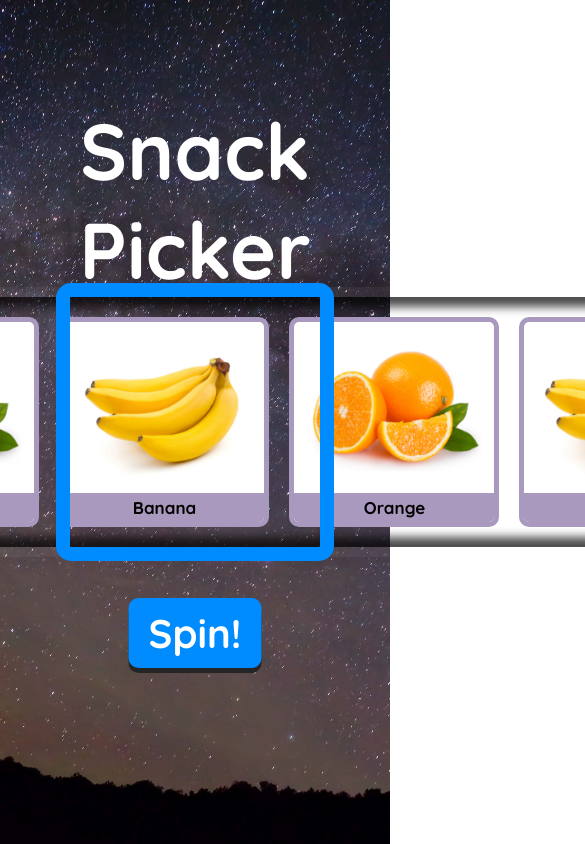
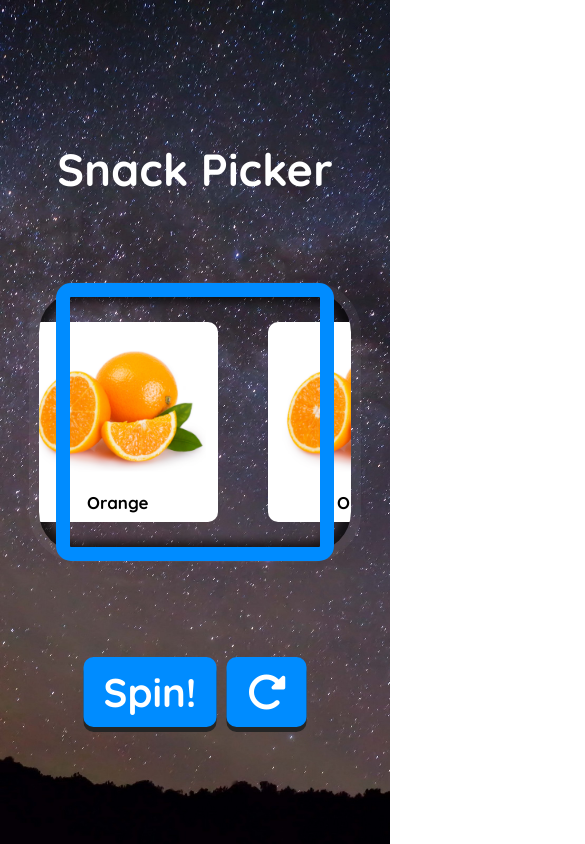
Before and after one commit to javier-pignataro/snack-picker, a plain HTML site: page index.html in a window 390 px wide. Both pictures are taken after a click on the button "Spin!". Shown: the top 844 px of the page, 585 px wide, since content can reach past the window. Drawn offline with Linux system fonts and the light colour scheme.

Commit message:
Reset button and functionality; Responsive design implement v0.5

```diff
--- a/index.html
+++ b/index.html
@@ -1,6 +1,5 @@
 <!DOCTYPE html>
 <html lang="en">
-
       <head>
             <title>SIMULACION.</title>
             <meta charset="utf-8">
@@ -9,20 +8,17 @@
             <link rel="preconnect" href="https://fonts.googleapis.com">
             <link rel="preconnect" href="https://fonts.gstatic.com" crossorigin>
             <link href="https://fonts.googleapis.com/css2?family=Quicksand:wght@300;400;500;600;700&display=swap" rel="stylesheet">
+            <link rel="stylesheet" href="https://cdnjs.cloudflare.com/ajax/libs/font-awesome/6.2.0/css/all.min.css" integrity="sha512-xh6O/CkQoPOWDdYTDqeRdPCVd1SpvCA9XXcUnZS2FmJNp1coAFzvtCN9BmamE+4aHK8yyUHUSCcJHgXloTyT2A==" crossorigin="anonymous" referrerpolicy="no-referrer"/>
+      </head>
 
-</head>
       <body>
-
             <!-- FONDO BACKGROUND -->
             <div class="background-image">
-
                   <div class="contenido">
-
-            <div id="offset-viewer"></div>
+                        <!-- <div id="offset-viewer"></div> -->
                         <div class="tag-selector">Snack Picker</div>
-            <div class="selector"></div>
-            <div class="aura">
-
+                        <div id="selector-box" class="selector"></div>
+                        <div id="aura-box" class="aura">
                               <div class="wrapper">
                                     <!-- CHUNKS (panel de cartas deslizante)-->
                                     <div class="chunks" id="chunkys">
@@ -30,12 +26,15 @@
                                           <div class="chunk banana" id="banana">
                                                 <div class="tag">Banana</div>
                                           </div>
+
                                           <div class="chunk chocolate" id="chocolate">
                                                 <div class="tag">Wonka Chocolate</div>
                                           </div>
+
                                           <div class="chunk apple" id="apple">
                                                 <div class="tag">Apple</div>
                                           </div>
+
                                           <div class="chunk orange" id="orange">
                                                 <div class="tag">Orange</div>
                                           </div>
@@ -44,17 +43,15 @@
                                     <!-- CHUNS end -->
                               </div>
                               <!-- wrapper chunks end -->
-
                         </div>
                         <!-- AURA end -->
 
                         <div class="cont-boton">
                               <button id="boton" class="boton">Spin!</button>
+                              <button id="boton-reset" class="boton boton-resetear"><i class="fa-solid fa-rotate-right"></i></button>
                         </div>
 
                   </div>
-
-
             </div>
 
             <script src="script.js" charset="utf-8"></script>
--- a/script.js
+++ b/script.js
@@ -1,6 +1,12 @@
+window.onload = initialice;
+
+
+function initialice()
+{
       var boton = document.getElementById('boton');
+      var botonReset = document.getElementById('boton-reset');
       var chunks = document.getElementById('chunkys');
-var offsetViewer = document.getElementById('offset-viewer');
+      // var offsetViewer = document.getElementById('offset-viewer');
       var xPosAncla;
       var xPosRefresh;
       var chunkList = document.getElementsByClassName('chunk');
@@ -27,10 +33,15 @@ apple = 30%
          chocolate = 10%
          */
       var randomChildSelected;
+      // The amount of pixel i need to move starting at the begining of the aura-box until the start of the selector-box
+      let offsSelector = ( window.innerWidth / 2 ) - (  document.getElementById( "selector-box" ).clientWidth / 2 ) - ( window.innerWidth - document.getElementById( "aura-box" ).clientWidth ) / 2;
 
-chunks.addEventListener('mousedown', mouseDown);
-document.addEventListener('mousedown', mouseDown);
+      // chunks.addEventListener('mousedown', mouseDown);
+      // document.addEventListener('mousedown', mouseDown);
       boton.addEventListener('mouseup', spin);
+      botonReset.addEventListener('mouseup', reset);
+
+      let chunksToLeftGlobal = 0;
 
       /* Load function at begining */
       clonacion();
@@ -39,20 +50,21 @@ clonacion();
       /* FUNCTIONS SECTION */
       function spin(){
             chunks.classList.add('shifting');
-    chunks.style.left = "-20217px"
+            chunksToLeftGlobal -= 90 * 225; // ( number of chunks to scroll ) * ( pixel per chunk )
+            // chunksToLeftGlobal -= 80 * 225; // ( number of chunks to scroll ) * ( pixel per chunk )
+            chunks.style.left = `${ chunksToLeftGlobal }px`
       }
 
       function clonacion(){
             chunks.classList.remove('shifting');
-    chunks.style.left = "900px";
             while(chunks.lastChild){
                   chunks.removeChild(chunks.lastChild);
             }
-    chunks.style.width = "24000px";
+
+            chunksToLeftGlobal += offsSelector + 25 + ( 250 * 10 );
+            chunks.style.left = `${ chunksToLeftGlobal }px`;
+
             for(let i = 0; i < 100; i++){
-        /*
-        chunks.appendChild(humanos[0].cloneNode(true));
-        */
                   randomChildSelected = randomPicker();
                   chunks.appendChild(randomChildSelected);
             }
@@ -79,27 +91,32 @@ function orangef(){
             return orange.cloneNode(true);
       }
 
-function mouseDown(e){
-    e = e || window.event;
-    e.preventDefault();
-    xPosAncla = e.clientX;
-    chunks.addEventListener('mousemove', drawMouseMove);
-    chunks.addEventListener('mouseup', endMouseUp);
-    document.addEventListener('mousemove', drawMouseMove);
-    document.addEventListener('mouseup', endMouseUp);
+      // function mouseDown(e){
+      //       e = e || window.event;
+      //       e.preventDefault();
+      //       xPosAncla = e.clientX;
+      //       chunks.addEventListener('mousemove', drawMouseMove);
+      //       chunks.addEventListener('mouseup', endMouseUp);
+      //       document.addEventListener('mousemove', drawMouseMove);
+      //       document.addEventListener('mouseup', endMouseUp);
+      // }
+
+      // function drawMouseMove(e){
+      //       e = e || window.event;
+      //       xPosRefresh = xPosAncla - e.clientX;
+      //       xPosAncla = e.clientX;
+      //       chunks.style.left = (chunks.offsetLeft - xPosRefresh) + "px";
+      //       offsetViewer.innerHTML = (chunks.offsetLeft) + "px";
+      // }
+      //
+      // function endMouseUp(){
+      //       chunks.removeEventListener('mousemove', drawMouseMove);
+      //       chunks.removeEventListener('mouseup', endMouseUp);
+      //       document.removeEventListener('mousemove', drawMouseMove);
+      //       document.removeEventListener('mouseup', endMouseUp);
+      // }
+
+      function reset(){
+            location.reload();
       }
-
-function drawMouseMove(e){
-    e = e || window.event;
-    xPosRefresh = xPosAncla - e.clientX;
-    xPosAncla = e.clientX;
-    chunks.style.left = (chunks.offsetLeft - xPosRefresh) + "px";
-    offsetViewer.innerHTML = (chunks.offsetLeft) + "px";
 }
-
-function endMouseUp(){
-    chunks.removeEventListener('mousemove', drawMouseMove);
-    chunks.removeEventListener('mouseup', endMouseUp);
-    document.removeEventListener('mousemove', drawMouseMove);
-    document.removeEventListener('mouseup', endMouseUp);
-}
--- a/styles.css
+++ b/styles.css
@@ -34,6 +34,10 @@ button{
 
 .tag-selector{
       display: flex;
+      position: absolute;
+      top: 20%;
+      left: 50%;
+      transform: translate(-50%,-50%);
       flex-direction: column;
       align-items: center;
       justify-content: center;
@@ -58,10 +62,13 @@ button{
 
 .aura{
       position: absolute;
-    padding: 20px 0 30px 0;
+      display: flex;
+      align-items: center;
+      /* padding: 20px 0 30px 0; */
       top: 50%;
       left: 50%;
-    width: 1200px;
+      width: 80%;
+      height: 260px;
       transform: translate(-50%,-50%);
       border: 10px solid rgba(255, 255, 255, 0.05);
       box-shadow: inset 0 0 10px 10px rgba(0, 0, 0, 0.7);
@@ -78,7 +85,10 @@ button{
 /* esto es lo que se va a mover */
 .chunks{
       display: flex;
+      flex-direction: row;
       position: relative;
+      width: fit-content;
+      gap: 50px;
 }
 
 .chunk{
@@ -89,10 +99,10 @@ button{
       flex-direction: column;
       justify-content: center;
       align-items: center;
-    border: 5px solid rgb(170, 153, 190);
+      /* border: 5px solid rgb(170, 153, 190); */
       border-radius: 10px;
       overflow: hidden;
-    margin-right: 20px;
+      /* margin-right: 20px; */
 
 }
 
@@ -121,8 +131,8 @@ button{
       text-align: center;
       padding: 4px;
       width: 100%;
-    bottom: 0px;
-    background-color: rgb(170, 153, 190);
+      bottom: 5px;
+      /* background-color: rgb(170, 153, 190); */
       color: black;
       font-size: 17px;
 }
@@ -135,8 +145,17 @@ button{
 
 .cont-boton{
       position: absolute;
+      display: flex;
+      gap: 10px;
+      top: 80%;
+      left: 50%;
+      transform: translate(-50%,-50%);
+}
+
+.cont-boton-reset{
+      position: absolute;
       top: 75%;
-    left: 50%;
+      left: 60%;
       transform: translate(-50%,-50%);
 }
 
@@ -164,3 +183,54 @@ button{
       box-shadow: 0 2px 0 0 rgb(37, 37, 37);
       transform: translateY(4px);
 }
+
+
+@media screen and ( max-width: 1200px ){
+
+      .cont-boton{
+            position: absolute;
+            display: flex;
+            gap: 10px;
+            top: 85%;
+            left: 50%;
+            transform: translate(-50%,-50%);
+      }
+
+      .tag-selector{
+            display: flex;
+            position: absolute;
+            top: 15%;
+            left: 50%;
+            transform: translate(-50%,-50%);
+            flex-direction: column;
+            align-items: center;
+            justify-content: center;
+            font-size: 60px;
+      }
+
+}
+
+@media screen and ( max-width: 500px ){
+
+      .cont-boton{
+            position: absolute;
+            display: flex;
+            gap: 10px;
+            top: 82%;
+            left: 50%;
+            transform: translate(-50%,-50%);
+      }
+
+      .tag-selector{
+            display: flex;
+            position: absolute;
+            top: 20%;
+            left: 50%;
+            transform: translate(-50%,-50%);
+            flex-direction: column;
+            align-items: center;
+            justify-content: center;
+            font-size: 45px;
+      }
+
+}
```
Lines whose indentation alone changed are shown as unchanged.
